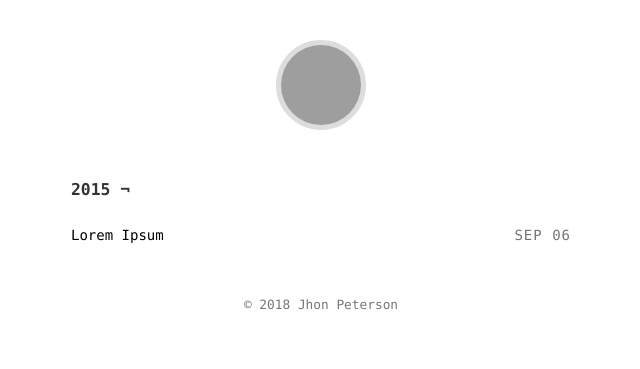
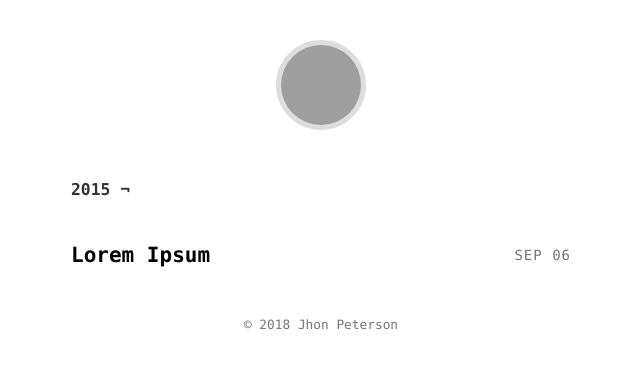
Before and after one commit to petersonjhon/nelangsa, a Jekyll site: the page built from index.html, in a window 1280 px wide. Shown: the top 369 px of the page, without its empty margins (319-959 px from the left). Built offline with Jekyll 4.4.1, drawn with Linux system fonts in a browser that asks for light colours; grey boxes are pictures that could not be loaded.

Commit message:
Update index.html

```diff
--- a/index.html
+++ b/index.html
@@ -21,7 +21,9 @@ layout: default
 					<span>{{ post.date | date: "%b %d" }}</span>
 				</div>
 				<div class="title">
-					<a href="{{ post.url | prepend: site.baseurl | prepend: site.url }}">{{ post.title }}</a>
+					<h2 class="list-post-title">
+      <a href="{{ site.baseurl }}{{ post.url }}">{{ post.title }}</a>
+    </h2>
 				</div>
 			</li>
 		</ul>
```
